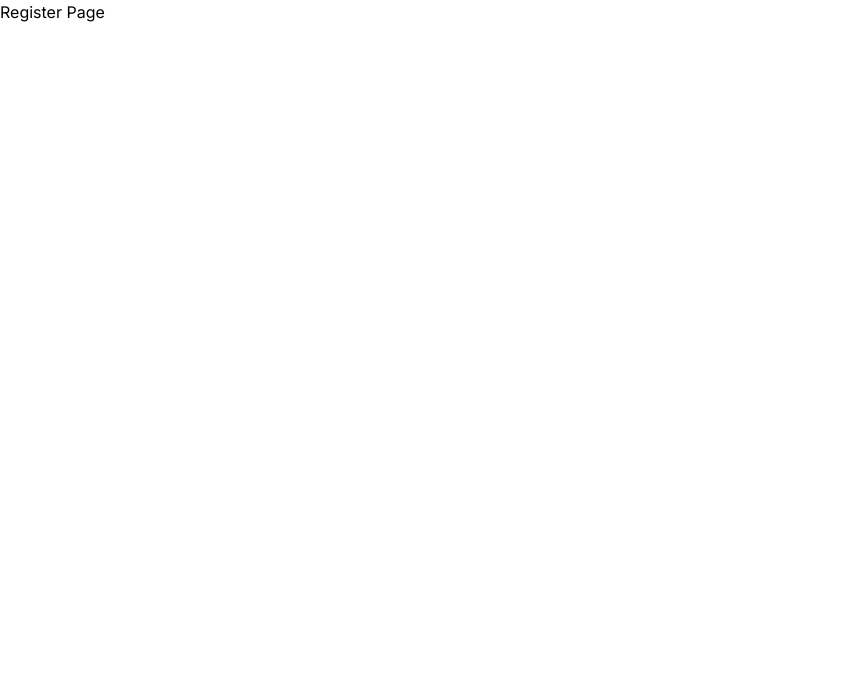
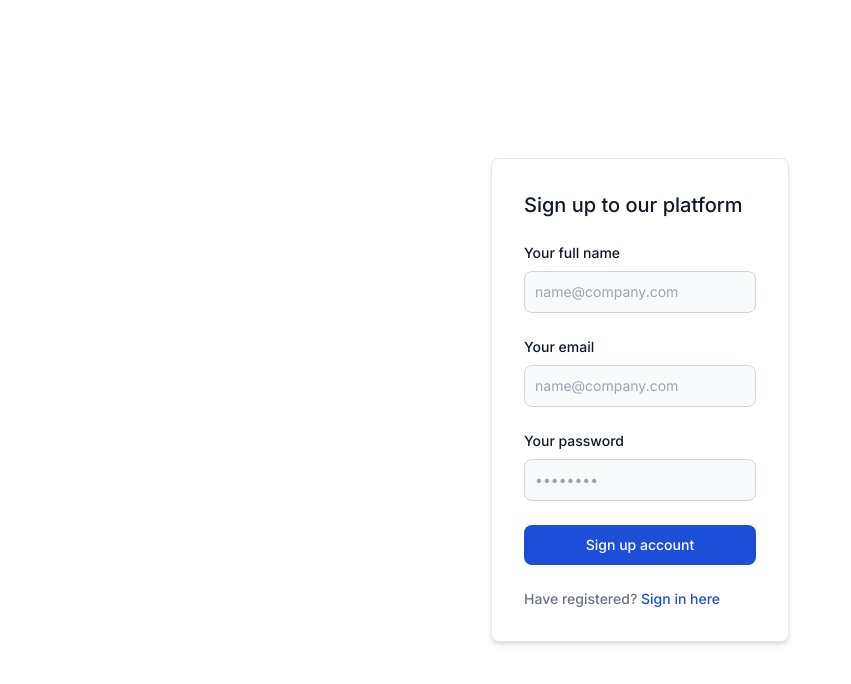
Before and after one commit to RachmatFajar1603/Next.JS-Learn, a Next.js app: page /register in a window 1280 px wide. Shown: the top 684 px of the page, without its empty margins (0-851 px from the left). Built offline with nearby package versions, Linux system fonts and the light colour scheme.

Commit message:
update: api router

```diff
--- a/src/app/(auth)/login/page.tsx
+++ b/src/app/(auth)/login/page.tsx
@@ -1,7 +1,75 @@
+'use client'
+
+import Link from "next/link";
+
 export default function LoginPage() {
-    return(
-        <div>
-            <h1>Login Page</h1>
-        </div>
-    )
+  const handleLogin = (e: any) => {
+    e.preventDefault();
+    fetch("/api/auth/login", {
+      method: "POST",
+      body: JSON.stringify({
+        email: e.currentTarget.email.value,
+        password: e.currentTarget.password.value,
+      }),
+    });
+  };
+
+  return (
+    <div className="h-screen w-100 flex justify-center items-center">
+      <div className="bg-white shadow-md border border-gray-200 rounded-lg max-w-sm p-4 sm:p-6 lg:p-8 dark:bg-gray-800 dark:border-gray-700">
+        <form className="space-y-6" onSubmit={(e) => handleLogin(e)}>
+          <h3 className="text-xl font-medium text-gray-900 dark:text-white">
+            Sign in to our platform
+          </h3>
+          <div>
+            <label
+              htmlFor="email"
+              className="text-sm font-medium text-gray-900 block mb-2 dark:text-gray-300"
+            >
+              Your email
+            </label>
+            <input
+              type="email"
+              name="email"
+              id="email"
+              className="bg-gray-50 border border-gray-300 text-gray-900 sm:text-sm rounded-lg focus:ring-blue-500 focus:border-blue-500 block w-full p-2.5 dark:bg-gray-600 dark:border-gray-500 dark:placeholder-gray-400 dark:text-white"
+              placeholder="name@company.com"
+              required
+            />
+          </div>
+          <div>
+            <label
+              htmlFor="password"
+              className="text-sm font-medium text-gray-900 block mb-2 dark:text-gray-300"
+            >
+              Your password
+            </label>
+            <input
+              type="password"
+              name="password"
+              id="password"
+              placeholder="••••••••"
+              className="bg-gray-50 border border-gray-300 text-gray-900 sm:text-sm rounded-lg focus:ring-blue-500 focus:border-blue-500 block w-full p-2.5 dark:bg-gray-600 dark:border-gray-500 dark:placeholder-gray-400 dark:text-white"
+              required
+            />
+          </div>
+          <button
+            type="submit"
+            className="w-full text-white bg-blue-700 hover:bg-blue-800 focus:ring-4 focus:ring-blue-300 font-medium rounded-lg text-sm px-5 py-2.5 text-center dark:bg-blue-600 dark:hover:bg-blue-700 dark:focus:ring-blue-800"
+          >
+            Login to your account
+          </button>
+          <div className="text-sm font-medium text-gray-500 dark:text-gray-300">
+            Not registered?{" "}
+            <Link
+              href="/register"
+              className="text-blue-700 hover:underline dark:text-blue-500"
+            >
+              Create account
+            </Link>
+          </div>
+        </form>
+      </div>
+    </div>
+  );
 }
--- a/src/app/(auth)/register/page.tsx
+++ b/src/app/(auth)/register/page.tsx
@@ -1,7 +1,78 @@
+import Link from "next/link";
+
 export default function RegisterPage() {
-    return(
-        <div>
-            <h1>Register Page</h1>
+    return (
+        <div className="h-screen w-100 flex justify-center items-center">
+          <div className="bg-white shadow-md border border-gray-200 rounded-lg max-w-sm p-4 sm:p-6 lg:p-8 dark:bg-gray-800 dark:border-gray-700">
+            <form className="space-y-6" action="#">
+              <h3 className="text-xl font-medium text-gray-900 dark:text-white">
+                Sign up to our platform
+              </h3>
+              <div>
+                <label
+                  htmlFor="fullname"
+                  className="text-sm font-medium text-gray-900 block mb-2 dark:text-gray-300"
+                >
+                  Your full name
+                </label>
+                <input
+                  type="text"
+                  name="fullname"
+                  id="fullname"
+                  className="bg-gray-50 border border-gray-300 text-gray-900 sm:text-sm rounded-lg focus:ring-blue-500 focus:border-blue-500 block w-full p-2.5 dark:bg-gray-600 dark:border-gray-500 dark:placeholder-gray-400 dark:text-white"
+                  placeholder="name@company.com"
+                  required
+                />
+              </div>
+              <div>
+                <label
+                  htmlFor="email"
+                  className="text-sm font-medium text-gray-900 block mb-2 dark:text-gray-300"
+                >
+                  Your email
+                </label>
+                <input
+                  type="email"
+                  name="email"
+                  id="email"
+                  className="bg-gray-50 border border-gray-300 text-gray-900 sm:text-sm rounded-lg focus:ring-blue-500 focus:border-blue-500 block w-full p-2.5 dark:bg-gray-600 dark:border-gray-500 dark:placeholder-gray-400 dark:text-white"
+                  placeholder="name@company.com"
+                  required
+                />
+              </div>
+              <div>
+                <label
+                  htmlFor="password"
+                  className="text-sm font-medium text-gray-900 block mb-2 dark:text-gray-300"
+                >
+                  Your password
+                </label>
+                <input
+                  type="password"
+                  name="password"
+                  id="password"
+                  placeholder="••••••••"
+                  className="bg-gray-50 border border-gray-300 text-gray-900 sm:text-sm rounded-lg focus:ring-blue-500 focus:border-blue-500 block w-full p-2.5 dark:bg-gray-600 dark:border-gray-500 dark:placeholder-gray-400 dark:text-white"
+                  required
+                />
+              </div>
+              <button
+                type="submit"
+                className="w-full text-white bg-blue-700 hover:bg-blue-800 focus:ring-4 focus:ring-blue-300 font-medium rounded-lg text-sm px-5 py-2.5 text-center dark:bg-blue-600 dark:hover:bg-blue-700 dark:focus:ring-blue-800"
+              >
+                Sign  up account
+              </button>
+              <div className="text-sm font-medium text-gray-500 dark:text-gray-300">
+                Have registered?{" "}
+                <Link
+                  href="/login"
+                  className="text-blue-700 hover:underline dark:text-blue-500"
+                >
+                  Sign in here
+                </Link>
+              </div>
+            </form>
+          </div>
         </div>
-    )
+      );
 }
--- /dev/null
+++ b/src/app/api/auth/login/route.ts
@@ -0,0 +1,6 @@
+import { NextRequest, NextResponse } from "next/server";
+
+export async function POST(request: NextRequest) {
+  const req = await request.json();
+  return NextResponse.json({ status: 200, message: "success", data: req });
+}
--- /dev/null
+++ b/src/app/api/product/route.ts
@@ -0,0 +1,37 @@
+import { NextRequest, NextResponse } from "next/server";
+
+const data = [
+  {
+    id: 1,
+    name: "Sepatu Baru",
+    price: 100000,
+  },
+  {
+    id: 2,
+    name: "Sepatu Baru Dong",
+    price: 1000000,
+  },
+];
+
+export async function GET(request: NextRequest) {
+  const { searchParams } = new URL(request.url);
+  const id = searchParams.get("id");
+  if (id) {
+    const detailProduct = data.find((item) => item.id === Number(id));
+    if (detailProduct) {
+      return NextResponse.json({
+        status: 200,
+        message: "success",
+        data: detailProduct,
+      });
+    } else {
+      return NextResponse.json({
+        status: 404,
+        message: "not found",
+        data: {},
+      });
+    }
+  }
+
+  return NextResponse.json({ status: 200, message: "success", data });
+}
--- /dev/null
+++ b/src/app/api/route.ts
@@ -0,0 +1,5 @@
+import { NextResponse } from "next/server";
+
+export async function GET(){
+    return NextResponse.json({status: 200, message:"success"});
+}
--- a/src/app/layout.tsx
+++ b/src/app/layout.tsx
@@ -1,13 +1,15 @@
-"use client"
+"use client";
 
 import type { Metadata } from "next";
 import { Inter } from "next/font/google";
 import "./globals.css";
 import Navbar from "./navbar";
 import { useState } from "react";
+import { usePathname } from "next/navigation";
 
 const inter = Inter({ subsets: ["latin"] });
 
+const disableNavbar = ["/login", "/register"];
 
 export default function RootLayout({
   children,
@@ -15,10 +17,11 @@
   children: React.ReactNode;
 }>) {
   const [state, setState] = useState(0);
+  const pathname = usePathname();
   return (
     <html lang="en">
       <body className={inter.className}>
-        {/* <Navbar></Navbar> */}
+        {!disableNavbar.includes(pathname) && <Navbar />}
         {/* <div>Layout {state}</div> */}
         {/* <button onClick={() => setState(state + 1)}>Klik</button> */}
         {children}
--- a/src/app/navbar.tsx
+++ b/src/app/navbar.tsx
@@ -1,20 +1,51 @@
 import Link from "next/link";
+import { usePathname, useRouter } from "next/navigation";
 
 export default function Navbar() {
+  const pathname = usePathname();
+  const router = useRouter();
   return (
-    <nav className="flex bg-gray-800 py-2 px-5">
+    <nav className="flex bg-gray-800 py-2 px-5 justify-between">
+      <div className="flex">
         <h1 className="text-white">Navbar</h1>
         <ul className="flex ml-5">
           <Link href="/">
-          <li className="mr-3 text-blue-300 cursor-pointer">Home</li>
+            <li
+              className={`mr-3 ${
+                pathname === "/" ? "text-blue-300" : "text-white"
+              } cursor-pointer`}
+            >
+              Home
+            </li>
           </Link>
           <Link href="/about">
-          <li className="mr-3 text-blue-300 cursor-pointer">About</li>
+            <li
+              className={`mr-3 ${
+                pathname === "/about" ? "text-blue-300" : "text-white"
+              } cursor-pointer`}
+            >
+              About
+            </li>
           </Link>
           <Link href="/about/profile">
-          <li className="mr-3 text-blue-300 cursor-pointer">Profile</li>
+            <li
+              className={`mr-3 ${
+                pathname === "/about/profile" ? "text-blue-300" : "text-white"
+              } cursor-pointer`}
+            >
+              Profile
+            </li>
           </Link>
         </ul>
+      </div>
+      <div>
+        <button
+          className="bg-white rounded-md px-3 text-sm h-7 cursor-pointer"
+          onClick={() => router.push("/login")}
+        >
+          Login
+        </button>
+      </div>
     </nav>
   );
 }
```
Lines whose indentation alone changed are shown as unchanged.
